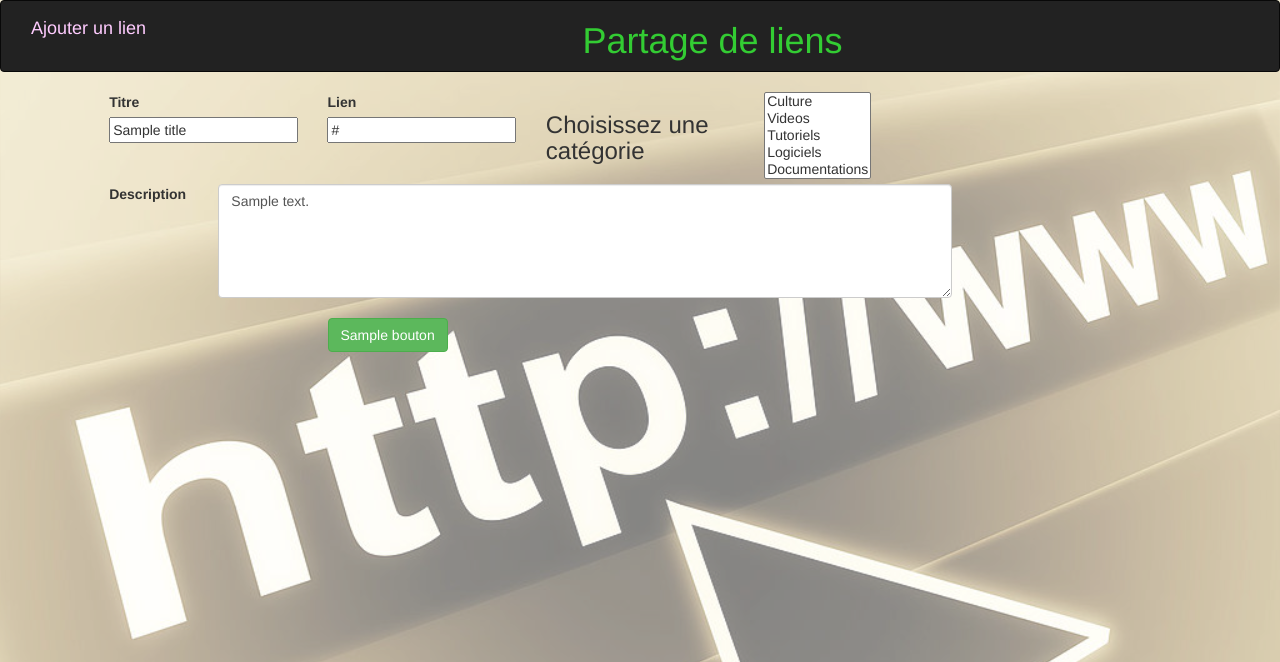
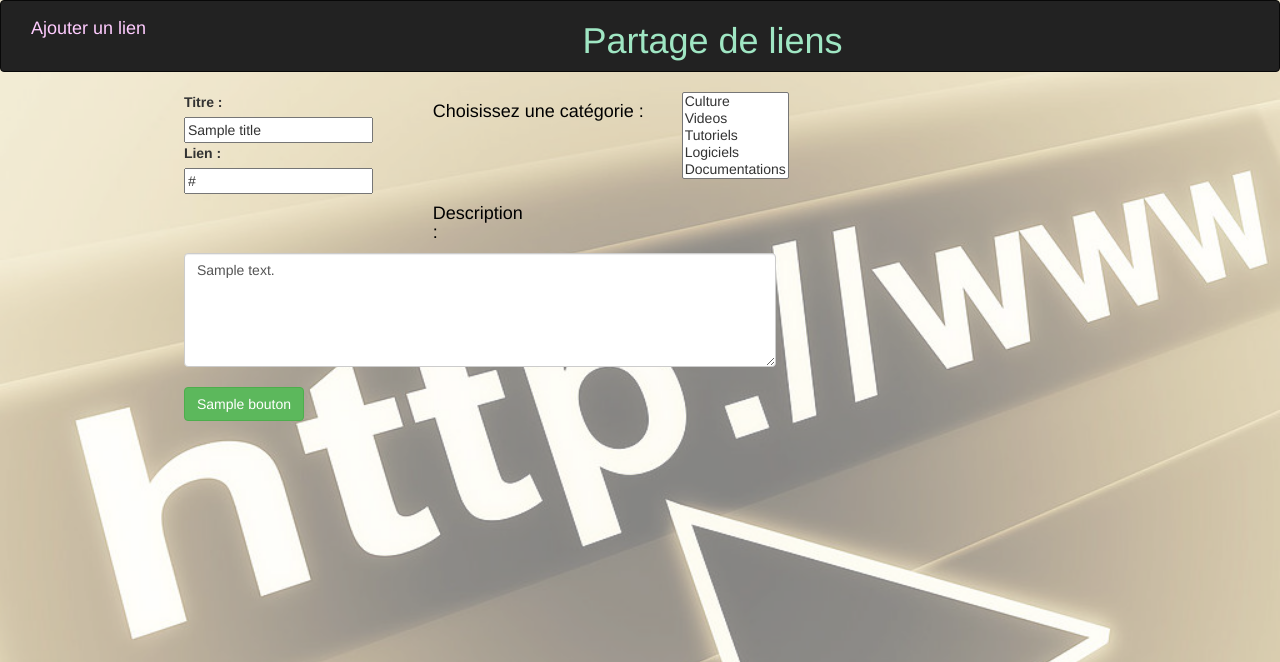
Before and after one commit to simplonve/partage_de_liens, a Flask app: template templates/form.html in a window 1280 px wide. Shown: the top 662 px of the page. Run offline with Flask 2, Linux system fonts and the light colour scheme; the template is opened without the code that fills it: most values are stand-ins (such as "Sample title", 1, 10 or a date in 2020); some libraries are stand-ins or nearby versions.

Commit message:
restructuration plus cohérente, centrage des éléments et des textes

```diff
--- a/static/css/style.css
+++ b/static/css/style.css
@@ -1,5 +1,5 @@
 nav h1 {
-	color: #33CC33;
+	color: #9FE6C3;
 }
 h2 {
 	text-align: center;
@@ -13,3 +13,6 @@ body {
 	margin-bottom: 100px;
 	background-size: cover;
 }
+#noir {
+	color: black;
+}
--- a/templates/form.html
+++ b/templates/form.html
@@ -5,20 +5,18 @@
 {% endblock %}
 
 {% block corps %}
+
 <form method="POST">
        <div class="row">
-            <div class="col-md-1">
-            </div>
-            <div class="col-md-2"><label for="titre">Titre</label>
+            <div class="col-md-1"></div>
+            <div class="col-md-3"><label for="titre">Titre :</label>
     	        <input type="text" name="titre" value="{{ title }}"></input>
-            </div>
-            <div class="col-md-2"><label for="lien">Lien</label>
+                    <label for="lien">Lien :</label>
                     <input type="url" name="lien" value="{{ url }}"></input>
              </div>
-            <div class="col-md-2"><h3>Choisissez une catégorie<h3>
-            </div>
-            <div class="col-md-2">
-                    <select name="categorie" size="5">
+             <div class="col-md-1"></div>
+             <div class="col-md-4"><h4 id="noir">Choisissez une catégorie : </h4></div>
+             <div class="col-md-2"><select name="categorie" size="5">
                         <option value="/culture">Culture
                         <option value="/videos">Videos
                         <option value="/tutos">Tutoriels
@@ -26,23 +24,15 @@
                         <option value="/doc">Documentations
                     </select>
              </div>
-            <div class="col-md-4">
              </div>
-    </div class="row">
         <div class="row">
-            <div class="col-md-1">
+            <div class="col-md-2 col-md-offset-5"<label for="description"><h4 id="noir" text-align="center"> Description :</h4></label></div>
         </div>
-            <div class="col-md-1">
-            <label for="description">Description</label>
-            </div>
-            <div class="col-md-7"><textarea class="form-control" rows="5" name="description" placeholder="Mettez une description ici :">{{ descr }}</textarea>
-            </div>
-            <div class="col-md-3">
+        <div class="row">
+            <div class="col-md-10 col-md-offset-1"><textarea class="form-control" rows="5" name="description" placeholder="Merci de rajouter une description ici :">{{ descr }}</textarea>
             </div>
         </div>
         <div class="row">
-
-      <div class="col-md-6 col-md-offset-3"><br /><input type="submit" class="btn btn-success"  name="submit" value="{{ bouton }}"></input><input type="hidden" name="id" value="{{ id }}"/>
-        </div>
+              <div class="col-md-10 col-md-offset-1"><br /><input type="submit" class="btn btn-success"  name="submit" value="{{ bouton }}"></input><input type="hidden" name="id" value="{{ id }}" /></div>
 </form>
 {% endblock %}
--- a/templates/index.html
+++ b/templates/index.html
@@ -42,12 +42,8 @@
          </div>
       </div>
     </div>
-   </div>
-   <div class="col-md-3 col-md-offset-3 ">
- </div>
    {% endblock %}
    {% block categorie %}
-
 <form  method="POST">
                <select name="categorie" size="5">
                <option value="/culture">Culture
--- a/templates/squelette.html
+++ b/templates/squelette.html
@@ -21,7 +21,17 @@
 
   <body>
     <nav class="container-fluid navbar navbar-inverse"><div class="navbar-form navbar-left"><h4 class=>Ajouter un lien</h4>{% block ajout %}{% endblock %}</div><h1 class="text-center">Partage de liens</h1></nav>
-    {% block corps %}{% endblock %}{% block categorie %}{% endblock %}
+
+    <div class="row>">
+         <div class="col-md-1">
+         </div>
+         <div class="col-md-7">{% block corps %}{% endblock %}
+         </div>
+         <div class="col-md-3">{% block categorie %}{% endblock %}
+         </div>
+         <div class="col-md-1">
+         </div>
+    </div>
 
 
 
```
Lines whose indentation alone changed are shown as unchanged.
